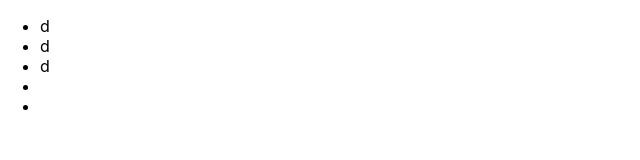
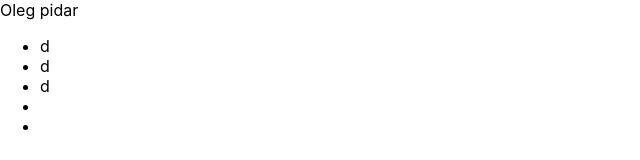
Before and after one commit to Gaganok/NormalniReactProject, a React (Create React App) app: page / in a window 1280 px wide. Shown: the top 160 px of the page, without its empty margins (0-640 px from the left). Built offline with nearby package versions, Linux system fonts and the light colour scheme.

Commit message:
Delete div tags

```diff
--- a/src/App.js
+++ b/src/App.js
@@ -4,10 +4,7 @@ import './App.css';
 function App() {
   return (
     <div>
-      <div></div>
-      <div></div>
-      <div></div>
-      <div></div>
+      <div>Oleg pidar</div>
       <div></div>
       <div></div>
 
```
